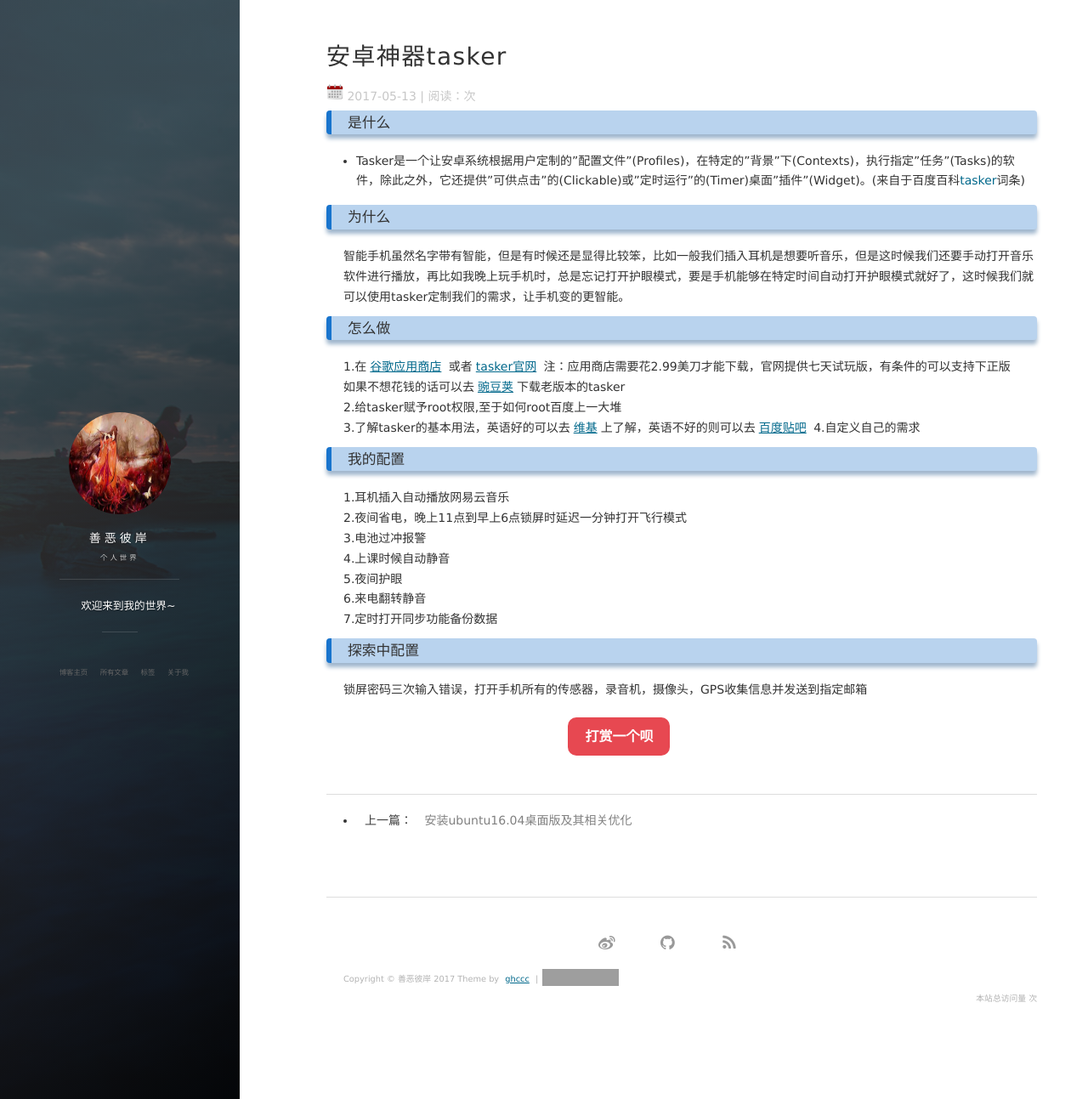
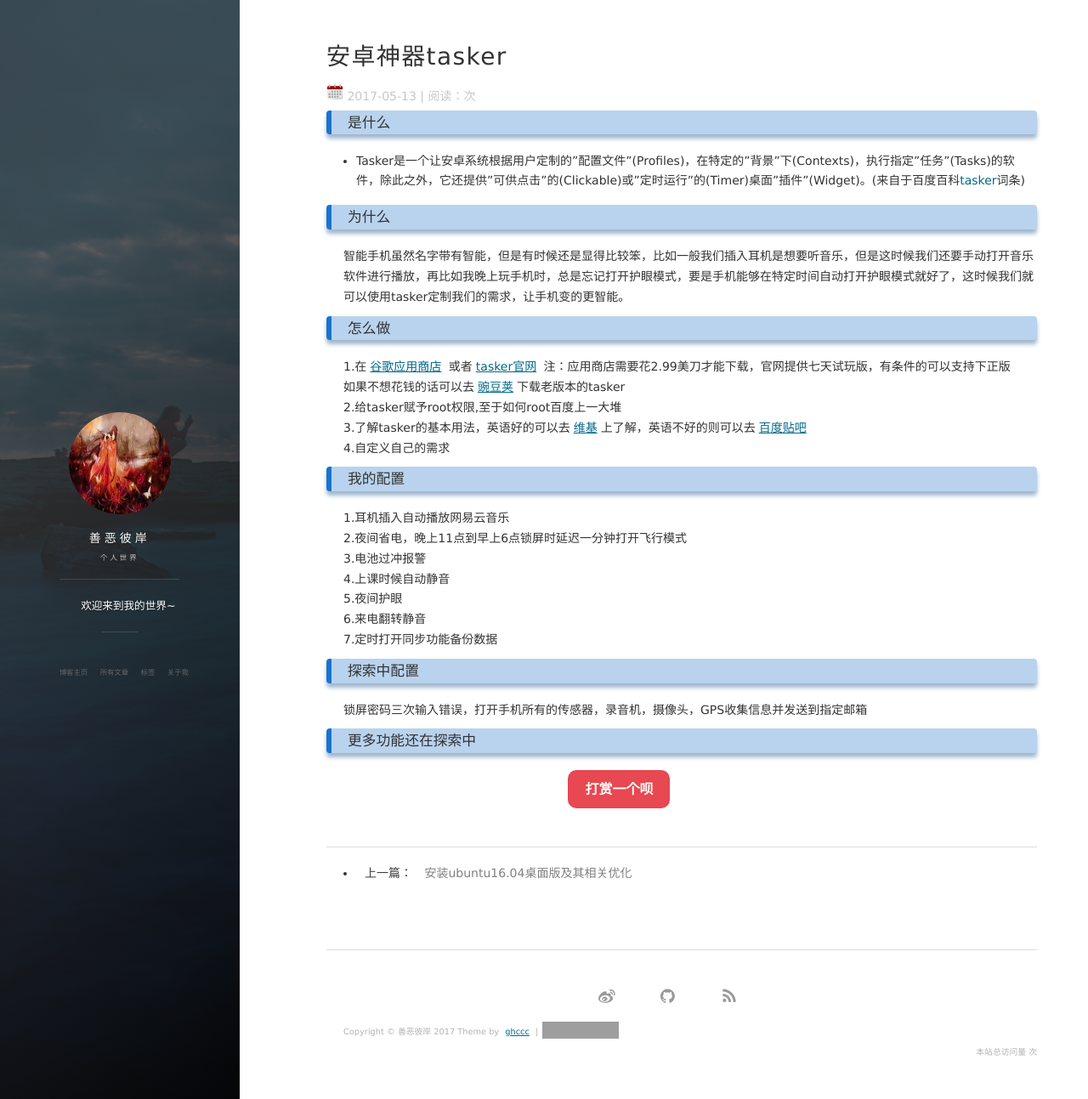
Before and after one commit to ghccc/ghccc.github.io, a Jekyll site: the page built from _posts/2017-05-13-tasker.md, in a window 1280 px wide and 1293 px high. Shown: the whole window at 85% size. Built offline with Jekyll 4.4.1, drawn with Linux system fonts in a browser that asks for light colours; nearby versions of some CDN libraries; comment, search, counter and statistics services are not loaded; grey boxes are pictures that could not be loaded.

```diff
--- a/_posts/2017-05-13-tasker.md
+++ b/_posts/2017-05-13-tasker.md
@@ -35,3 +35,5 @@ tag: 安卓 玩机
 
 ### 探索中配置
 锁屏密码三次输入错误，打开手机所有的传感器，录音机，摄像头，GPS收集信息并发送到指定邮箱
+
+### 更多功能还在探索中
```
